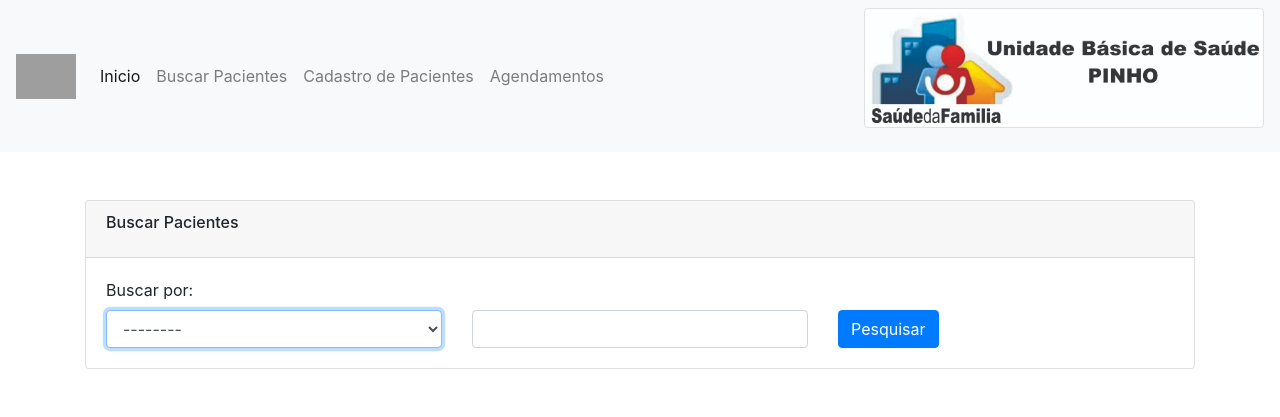
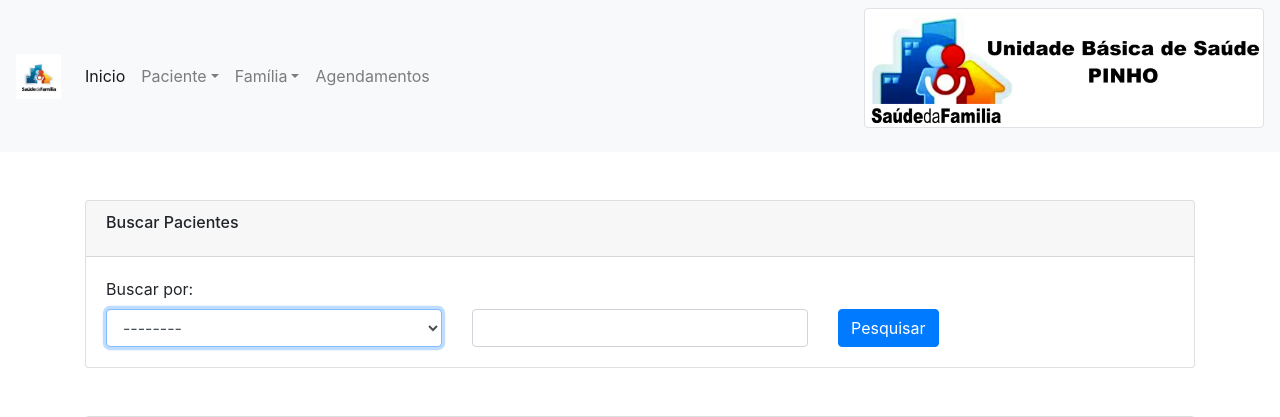
Before and after one commit to danielcdl/Gerenciador_de_pacientes_UBS, a Django app: page /pacientes/consultar/ in a window 1280 px wide. Shown: the top 417 px of the page. Run offline with Django 3.2, Linux system fonts and the light colour scheme; data that the repository does not hold is empty; parts of the project's set-up code (start-up, migrations or seed data) failed here and were passed over; some libraries are stand-ins or nearby versions; grey boxes are pictures that could not be loaded.

Commit message:
feito alguns ajustes no cadastro e na consilta de pacientes; melhorado o calendario para agendamento

```diff
--- a/static/pacientes/js/cadastro_familia.js
+++ b/static/pacientes/js/cadastro_familia.js
@@ -12,8 +12,13 @@
                     $('#id_bairro').val(dados.bairro);
                     $('#id_complemento').val(dados.complemento);
                     $('#id_cidade').val(dados.cidade);
+                    $('#botao').text('ATUALIZAR');
                 }
             }
         })
     });
+
+    $('#reset').on('click', function () {
+        $('#botao').text('CADASTRAR');
+    })
 });
--- a/templates/layouts/base.html
+++ b/templates/layouts/base.html
@@ -10,13 +10,14 @@
     <title>{% block title %}CADASTRAMENTO UBS PINHO{% endblock %}</title>
 
     <!-- icone -->
-        <link rel="shortcut icon" href="{% static 'pacientes/img/logo.jpg' %}" type="image/jpg">
+    <link rel="shortcut icon" href="{% static 'home/img/logo.jpg' %}" type="image/jpg">
 
     <!-- Arquivos CSS -->
-        <link rel="stylesheet" href="https://maxcdn.bootstrapcdn.com/bootstrap/4.0.0/css/bootstrap.min.css" integrity="sha384-Gn5384xqQ1aoWXA+058RXPxPg6fy4IWvTNh0E263XmFcJlSAwiGgFAW/dAiS6JXm" crossorigin="anonymous">
+    <link rel="stylesheet" href="https://maxcdn.bootstrapcdn.com/bootstrap/4.0.0/css/bootstrap.min.css"
+          integrity="sha384-Gn5384xqQ1aoWXA+058RXPxPg6fy4IWvTNh0E263XmFcJlSAwiGgFAW/dAiS6JXm" crossorigin="anonymous">
 
-        <link rel="stylesheet" href="https://use.fontawesome.com/releases/v5.7.2/css/all.css" integrity="sha384-fnmOCqbTlWIlj8LyTjo7mOUStjsKC4pOpQbqyi7RrhN7udi9RwhKkMHpvLbHG9Sr" crossorigin="anonymous">
-
+    <link rel="stylesheet" href="https://use.fontawesome.com/releases/v5.7.2/css/all.css"
+          integrity="sha384-fnmOCqbTlWIlj8LyTjo7mOUStjsKC4pOpQbqyi7RrhN7udi9RwhKkMHpvLbHG9Sr" crossorigin="anonymous">
 
 
     {% block styles %}{% endblock %}
@@ -26,7 +27,7 @@
 <!-- Navbar -->
 <nav class="navbar navbar-expand-lg navbar-light bg-light">
     <a class="navbar-brand" href="{% url 'home:index' %}">
-              <img src="{% static 'pacientes/img/logo2.png' %}" height="45px" alt="logo">
+        <img src="{% static 'home/img/logo.jpg' %}" height="45px" alt="logo">
     </a>
     <button class="navbar-toggler" type="button"
             data-toggle="collapse" data-target="#navbarSupportedContent"
@@ -38,20 +39,31 @@
     <div class="collapse navbar-collapse" id="navbarSupportedContent">
         <ul class="navbar-nav mr-auto">
             <li class="nav-item active">
-                        <a href="{% url 'home:index' %}" class="nav-link" >Inicio</a>
+                <a href="{% url 'home:index' %}" class="nav-link">Inicio</a>
+            </li>
+            <li class="nav-item dropdown">
+                <a class="nav-link dropdown-toggle" href="#" id="pacienteDropdown" role="button" data-toggle="dropdown"
+                   aria-haspopup="true" aria-expanded="false">Paciente</a>
+                <div class="dropdown-menu" aria-labelledby="pacienteDropdown">
+                    <a class="dropdown-item" href="{% url 'pacientes:consultar' %}" class="nav-link">Buscar
+                        Pacientes</a>
+                    <a class="dropdown-item" href="{% url 'pacientes:cadastro_paciente' %}" class="nav-link">Cadastrar
+                        Pacientes</a>
+                </div>
+            </li>
+            <li class="nav-item dropdown">
+                <a class="nav-link dropdown-toggle" href="#" id="familiaDropdown" role="button" data-toggle="dropdown"
+                   aria-haspopup="true" aria-expanded="false">Família</a>
+                <div class="dropdown-menu" aria-labelledby="familiaDropdown">
+                    <a href="{% url 'pacientes:cadastro_familia' %}" class="nav-link">Cadastrar Família</a>
+                </div>
             </li>
             <li class="nav-item">
-                        <a href="{% url 'pacientes:consultar' %}" class="nav-link" >Buscar Pacientes</a>
-                    </li>
-                    <li class="nav-item">
-                        <a href="{% url 'pacientes:cadastro' %}" class="nav-link" >Cadastro de Pacientes</a>
-                    </li>
-                    <li class="nav-item">
-                        <a href="{% url 'agendamento:agendar' %}" class="nav-link" >Agendamentos</a>
+                <a href="{% url 'agendamento:agendar' %}" class="nav-link">Agendamentos</a>
             </li>
         </ul>
         <ul class="navbar-nav float-right">
-                    <img alt="UBS PINHO" class="img-thumbnail mb-3" src="{% static 'pacientes/img/logo.jpg' %}"
+            <img alt="UBS PINHO" class="img-thumbnail mb-3" src="{% static 'home/img/logoposto.jpg' %}"
                  width=400>
         </ul>
     </div>
@@ -60,8 +72,12 @@
 {% block conteudo %}{% endblock %}
 
 <script src="https://ajax.aspnetcdn.com/ajax/jQuery/jquery-3.5.1.js"></script>
-        <script src="https://cdnjs.cloudflare.com/ajax/libs/popper.js/1.12.9/umd/popper.min.js" integrity="sha384-ApNbgh9B+Y1QKtv3Rn7W3mgPxhU9K/ScQsAP7hUibX39j7fakFPskvXusvfa0b4Q" crossorigin="anonymous"></script>
-        <script src="https://maxcdn.bootstrapcdn.com/bootstrap/4.0.0/js/bootstrap.min.js" integrity="sha384-JZR6Spejh4U02d8jOt6vLEHfe/JQGiRRSQQxSfFWpi1MquVdAyjUar5+76PVCmYl" crossorigin="anonymous"></script>
+<script src="https://cdnjs.cloudflare.com/ajax/libs/popper.js/1.12.9/umd/popper.min.js"
+        integrity="sha384-ApNbgh9B+Y1QKtv3Rn7W3mgPxhU9K/ScQsAP7hUibX39j7fakFPskvXusvfa0b4Q"
+        crossorigin="anonymous"></script>
+<script src="https://maxcdn.bootstrapcdn.com/bootstrap/4.0.0/js/bootstrap.min.js"
+        integrity="sha384-JZR6Spejh4U02d8jOt6vLEHfe/JQGiRRSQQxSfFWpi1MquVdAyjUar5+76PVCmYl"
+        crossorigin="anonymous"></script>
 {% block scripts %}
 {% endblock %}
 </body>
--- a/templates/pacientes/consultar.html
+++ b/templates/pacientes/consultar.html
@@ -83,8 +83,8 @@
                     <th>{{paciente.nascimento|default:''|date:'d/m/Y'}}</th>
                     <th>{{paciente.familia|default:''}}</th>
                     <th>
-                        <a href ="editar/{{paciente.id}}"><span title="Editar"><i class="fas fa-edit"></i></span></a>
-                        <a href="transferir/{{paciente.id}}" class="delete-btn"><span title="Transferir"><i class="fas fa-minus-circle"></i></span></a>
+                        <a href ="#"><span title="Editar"><i class="fas fa-edit"></i></span></a>
+                        <a href="#" class="delete-btn"><span title="Transferir"><i class="fas fa-minus-circle"></i></span></a>
                     </th>
                 </tr>
                 {% endfor %}
```
Also changed, not shown: agendamento/views.py (+23 -14 lines), static/agendamento/js/agendamento.js (+16 -3 lines), templates/agendamento/agendamento.html (+15 -9 lines), templates/agendamento/calendario.html (+17 -2 lines), templates/home/index.html (+12 -0 lines), static/home/img/logo.jpg (added), static/home/img/logoposto.jpg (added). Lines whose indentation alone changed are shown as unchanged.
